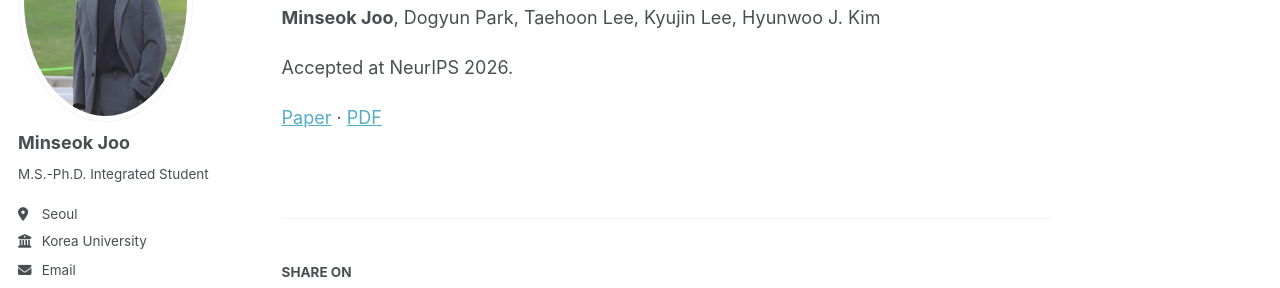
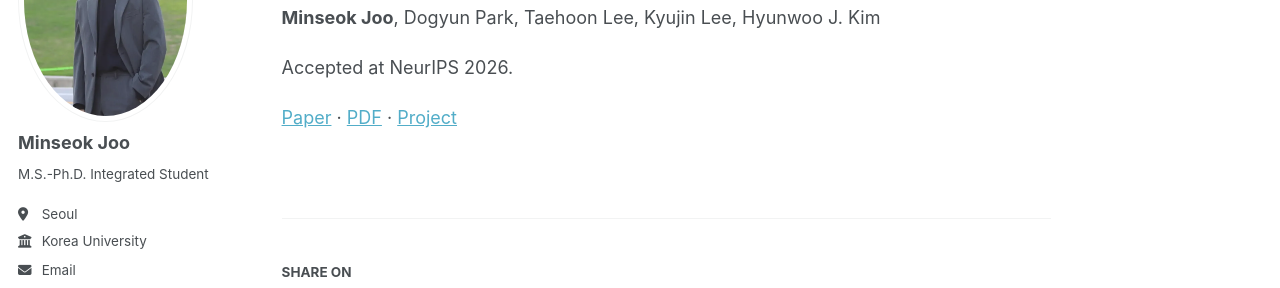
Before and after one commit to zoomkinseok/zoomkinseok.github.io, a Jekyll site: the page built from _publications/2026-06-01-covrag.md, in a window 1280 px wide. Shown: the part 220-508 px from the top of the page. Built offline with Jekyll 4.4.1, drawn with Linux system fonts in a browser that asks for light colours; a style sheet for code colours, icons or effects is not loaded.

Commit message:
Add the CovRAG project page link

```diff
--- a/_publications/2026-06-01-covrag.md
+++ b/_publications/2026-06-01-covrag.md
@@ -24,10 +24,11 @@ thumbnail_width: 794
 thumbnail_height: 338
 thumbnail_source: "https://arxiv.org/pdf/2606.02479"
 thumbnail_page: 1
+project_url: "https://mlvlab.github.io/CovRAG/"
 ---
 
 **Minseok Joo**, Dogyun Park, Taehoon Lee, Kyujin Lee, Hyunwoo J. Kim
 
 Accepted at NeurIPS 2026.
 
-[Paper](https://arxiv.org/abs/2606.02479) · [PDF](https://arxiv.org/pdf/2606.02479)
+[Paper](https://arxiv.org/abs/2606.02479) · [PDF](https://arxiv.org/pdf/2606.02479) · [Project](https://mlvlab.github.io/CovRAG/)
```
